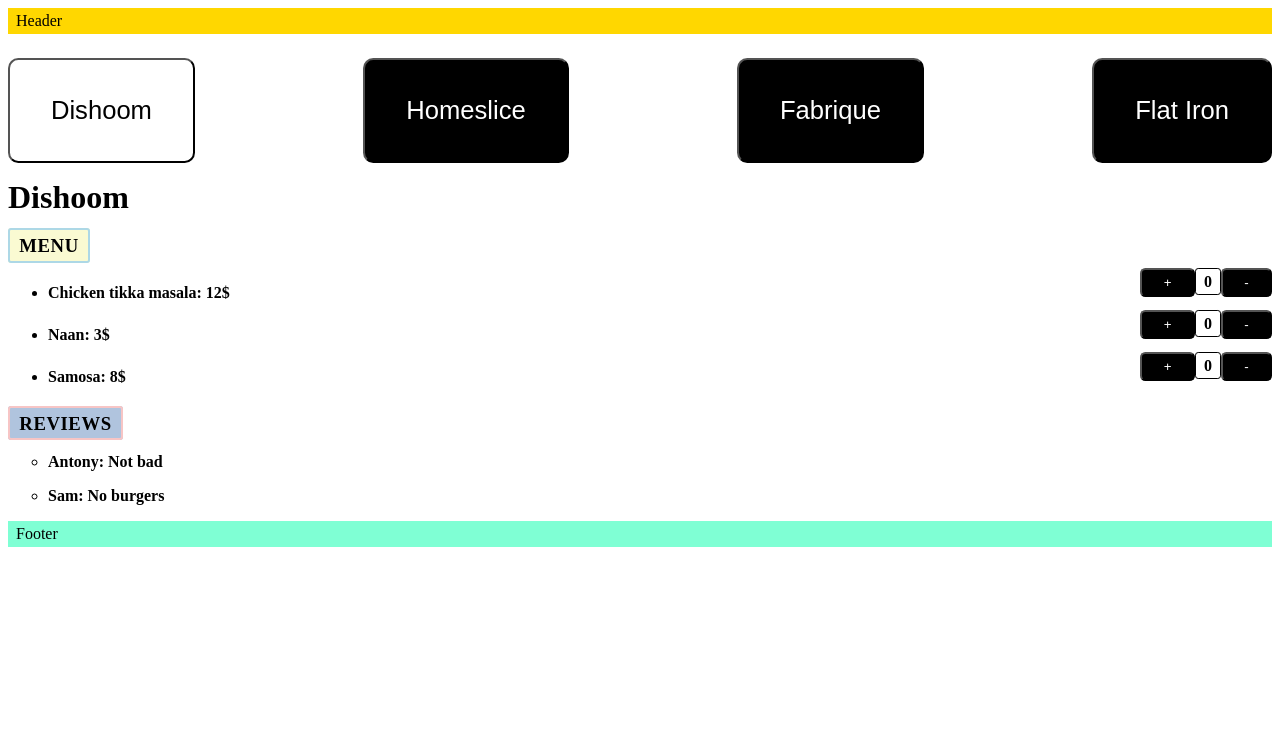
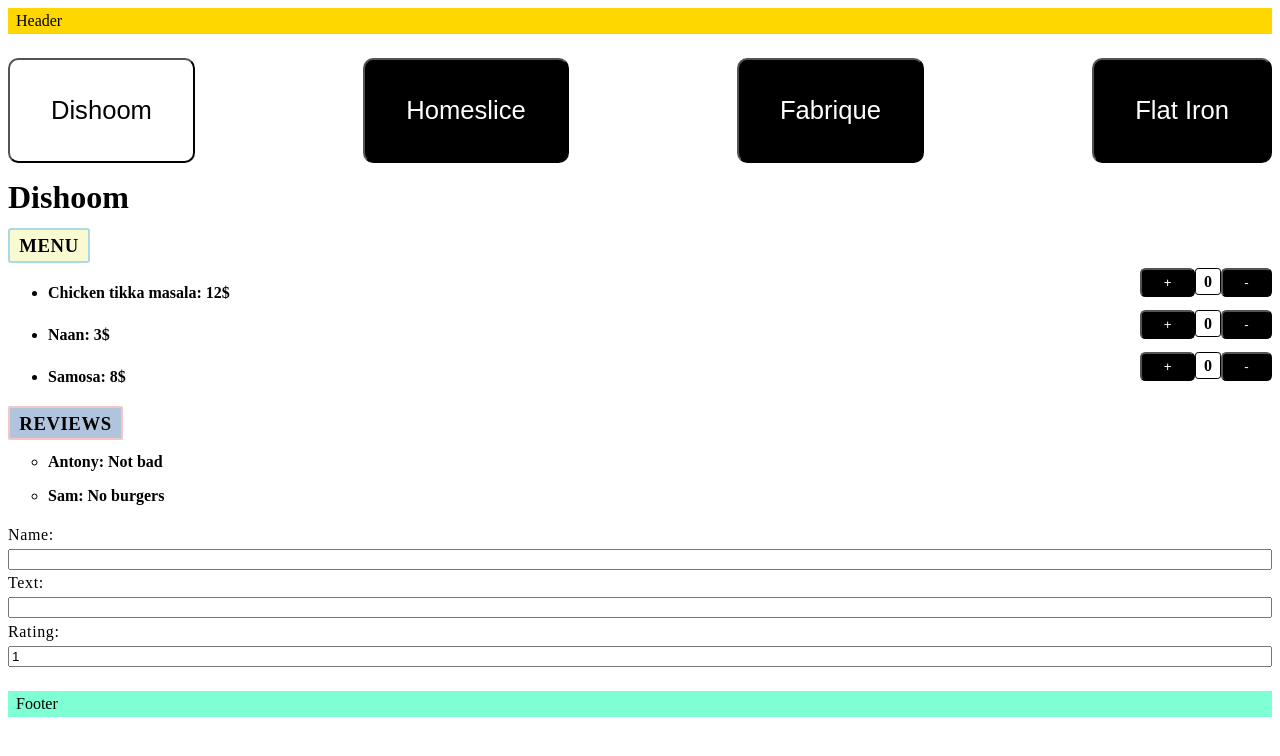
Before and after one commit to RareMashiro/ReactCourse, a React (Vite) app: page / in a window 1280 px wide. Both pictures are taken after a click on the button "Dishoom". Shown: the top 756 px of the page. Built offline with nearby package versions, Linux system fonts and the light colour scheme.

Commit message:
ДЗ4 выполнено

```diff
--- a/src/components/restaurants/styles.scss
+++ b/src/components/restaurants/styles.scss
@@ -36,11 +36,6 @@
     border-radius: 3px;
 }
 
-.review-item {
-    font-weight: bold;
-    list-style-type: circle;
-}
-
 .isClose {
     display: none;
 }
--- /dev/null
+++ b/src/components/reviewForm/component.jsx
@@ -0,0 +1,55 @@
+//import { useReducer } from "react"
+import { useReducer } from 'react';
+import styles from './styles.module.scss';
+
+const DEFAULT = {
+    name: '',
+    text: '',
+    rating: 1
+}
+
+const reducer = (state, {type, payload}) => {
+    switch(type) {
+        case 'setName':
+            return {
+                ...DEFAULT,
+                name: payload,
+            };
+        case 'setText':
+            return {
+                ...state,
+                text: payload,
+            }
+        case 'setRating':
+            return {
+                ...state,
+                rating: payload,
+            }
+        default:
+            return state;
+    }
+}
+
+export const ReviewForm = () => {
+    const [form, dispatch] = useReducer(reducer, DEFAULT);
+
+    return (
+        <div className={styles.main}>
+            <div className={styles.section}>
+                <label htmlFor="name" className={styles.label}>Name: </label>
+                <input id="name" type="text" value={form.name} onChange={(evt) =>
+                    dispatch({type: 'setName', payload: evt.target.value})}/>
+            </div>
+            <div className={styles.section}>
+                <label htmlFor="text" className={styles.label}>Text: </label>
+                <input id="text" type="text" value={form.text} onChange={(evt) =>
+                    dispatch({type: 'setText', payload: evt.target.value})}/>
+            </div>
+            <div className={styles.section}>
+                <label htmlFor="rating" className={styles.label}>Rating: </label>
+                <input id="rating" type="number" min="1" max="5" value={form.rating} onChange={(evt) =>
+                    dispatch({type: 'setRating', payload: evt.target.value})}/>
+            </div>
+        </div>
+    )
+}
--- /dev/null
+++ b/src/components/reviewForm/styles.module.scss
@@ -0,0 +1,17 @@
+.main {
+   margin: auto;
+}
+
+.section {
+    display: flex;
+    flex-direction: column;
+}
+
+.label {
+    padding: 0.3em 0;
+    letter-spacing: 0.04em;
+}
+
+input:active {
+    border: 2px solid black;
+}
--- a/src/components/reviews/component.jsx
+++ b/src/components/reviews/component.jsx
@@ -1,11 +1,24 @@
+/* eslint-disable react/prop-types */
+/* eslint-disable react/jsx-key */
 import { Review } from "../review/component"
+import { ReviewForm } from "../reviewForm/component"
+import styles from './styles.module.scss';
 
 export const Reviews = ({reviews}) => {
     return (
-        <ul>
-            {reviews.map(pos => {
-                    return <li className='review-item'><Review review={pos} /></li>
+        <div className={styles.bottom}>
+            <ul>
+                {reviews.map(pos => {
+                    return (
+                        <li className={styles.reviewItem}
+                            ><Review review={pos} />
+                        </li>
+                    )
                 })}
-        </ul>
+
+            </ul>
+            <ReviewForm />
+        </div>
+
     )
 }
--- /dev/null
+++ b/src/components/reviews/styles.module.scss
@@ -0,0 +1,8 @@
+.reviewItem {
+    font-weight: bold;
+    list-style-type: circle;
+}
+
+.bottom:last-child {
+    margin-bottom: 1.5em;
+}
```
